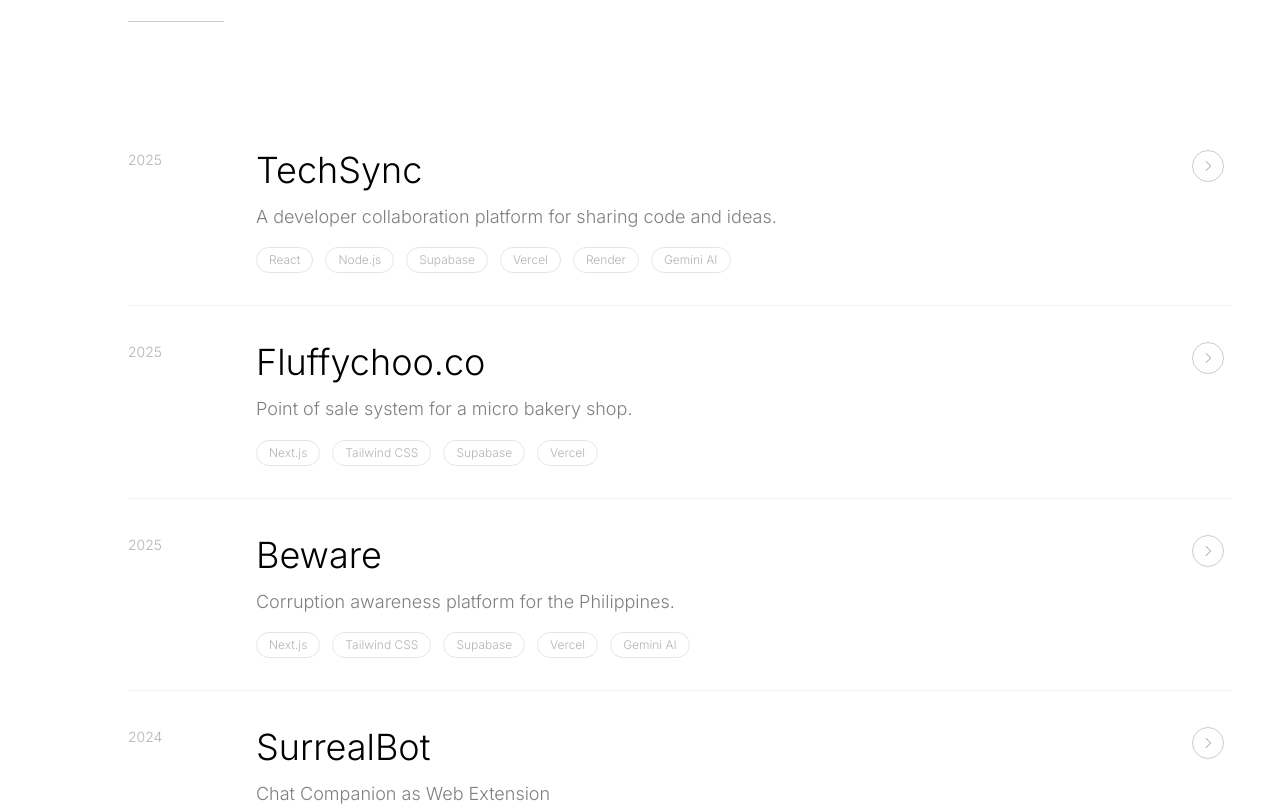
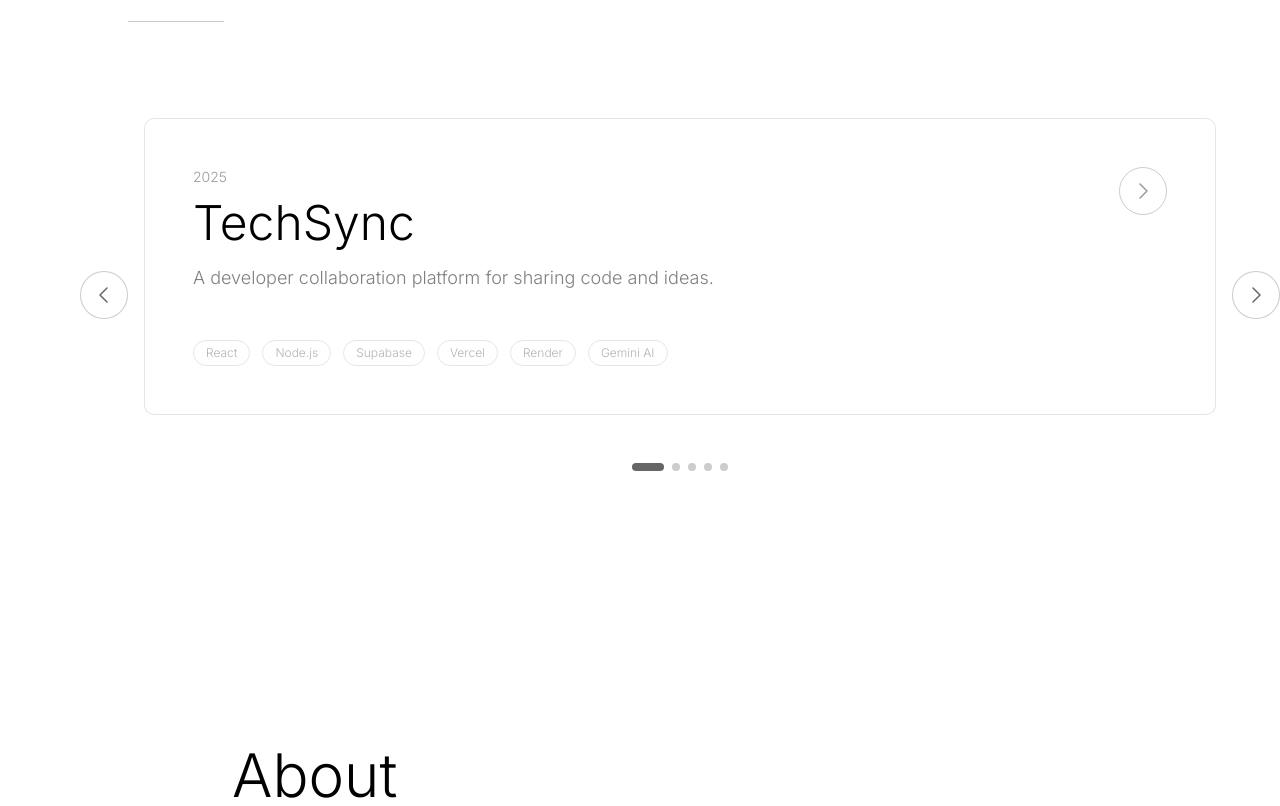
Before and after one commit to Souleilune/portfoliovirgil, a Next.js app: page / in a window 1280 px wide. Shown: the part 983-1789 px from the top of the page. Built offline with nearby package versions, Linux system fonts and the light colour scheme.

Commit message:
chore: new card container selected work

```diff
--- a/src/app/page.tsx
+++ b/src/app/page.tsx
@@ -57,6 +57,10 @@
   const [scrollY, setScrollY] = useState(0);
   const [theme, setTheme] = useState<'light' | 'dark'>('dark');
   const [mobileMenuOpen, setMobileMenuOpen] = useState(false);
+  const [currentSlide, setCurrentSlide] = useState(0);
+  const [touchStart, setTouchStart] = useState(0);
+  const [touchEnd, setTouchEnd] = useState(0);
+  const carouselRef = useRef<HTMLDivElement>(null);
   const sectionRefs = useRef<{ [key: string]: HTMLElement | null }>({});
 
   useEffect(() => {
@@ -90,6 +94,53 @@
       setMobileMenuOpen(false); // Close mobile menu after navigation
     }
   };
+
+  const nextSlide = () => {
+    setCurrentSlide((prev) => (prev + 1) % projects.length);
+  };
+
+  const prevSlide = () => {
+    setCurrentSlide((prev) => (prev - 1 + projects.length) % projects.length);
+  };
+
+  const goToSlide = (index: number) => {
+    setCurrentSlide(index);
+  };
+
+  const handleTouchStart = (e: React.TouchEvent) => {
+    setTouchStart(e.targetTouches[0].clientX);
+  };
+
+  const handleTouchMove = (e: React.TouchEvent) => {
+    setTouchEnd(e.targetTouches[0].clientX);
+  };
+
+  const handleTouchEnd = () => {
+    if (!touchStart || !touchEnd) return;
+    const distance = touchStart - touchEnd;
+    const isLeftSwipe = distance > 50;
+    const isRightSwipe = distance < -50;
+
+    if (isLeftSwipe) {
+      nextSlide();
+    }
+    if (isRightSwipe) {
+      prevSlide();
+    }
+  };
+
+  useEffect(() => {
+    const handleKeyDown = (e: KeyboardEvent) => {
+      if (e.key === 'ArrowLeft') {
+        setCurrentSlide((prev) => (prev - 1 + projects.length) % projects.length);
+      } else if (e.key === 'ArrowRight') {
+        setCurrentSlide((prev) => (prev + 1) % projects.length);
+      }
+    };
+
+    window.addEventListener('keydown', handleKeyDown);
+    return () => window.removeEventListener('keydown', handleKeyDown);
+  }, []);
 
   return (
     <div className={`${inter.className} bg-white dark:bg-[#0a0a0a] text-black dark:text-white min-h-screen transition-colors duration-300`}>
@@ -253,7 +304,20 @@
               <div className="w-16 sm:w-24 h-px bg-black/20 dark:bg-white/20"></div>
             </div>
 
-            <div className="space-y-1">
+            {/* Carousel Container */}
+            <div className="relative">
+              {/* Carousel Wrapper */}
+              <div
+                ref={carouselRef}
+                className="relative overflow-hidden"
+                onTouchStart={handleTouchStart}
+                onTouchMove={handleTouchMove}
+                onTouchEnd={handleTouchEnd}
+              >
+                <div
+                  className="flex transition-transform duration-500 ease-in-out"
+                  style={{ transform: `translateX(-${currentSlide * 100}%)` }}
+                >
                   {projects.map((project, index) => {
                     const handleClick = () => {
                       if (project.link && project.link !== '#') {
@@ -267,22 +331,42 @@
                     return (
                       <div
                         key={project.id}
+                        className="min-w-full flex-shrink-0 px-2 sm:px-4"
+                      >
+                        <div
                           onMouseEnter={() => setHoveredProject(project.id)}
                           onMouseLeave={() => setHoveredProject(null)}
                           onClick={handleClick}
-                  className="group relative border-b border-black/5 dark:border-white/5 hover:border-black/20 dark:hover:border-white/20 transition-all duration-500 py-6 sm:py-8 cursor-pointer"
+                          className="group relative border border-black/10 dark:border-white/10 hover:border-black/30 dark:hover:border-white/30 transition-all duration-500 p-6 sm:p-8 md:p-12 cursor-pointer bg-white/50 dark:bg-[#0a0a0a]/50 hover:bg-white/80 dark:hover:bg-[#0a0a0a]/80 rounded-lg"
                         >
-                  <div className="flex flex-col sm:flex-row items-start gap-4 sm:gap-8 md:gap-12">
-                    <div className="w-full sm:w-20 text-xs sm:text-sm text-black/30 dark:text-white/30 font-light">
+                          <div className="flex flex-col gap-4 sm:gap-6">
+                            <div className="flex items-start justify-between gap-4">
+                              <div className="flex-1">
+                                <div className="text-xs sm:text-sm text-black/40 dark:text-white/40 font-light mb-2 sm:mb-3">
                                   {project.year}
                                 </div>
-                    <div className="flex-1 w-full">
-                      <h3 className="text-xl sm:text-2xl md:text-3xl lg:text-4xl font-light mb-2 sm:mb-3 group-hover:text-black/80 dark:group-hover:text-white/80 transition-colors">
+                                <h3 className="text-2xl sm:text-3xl md:text-4xl lg:text-5xl font-light mb-3 sm:mb-4 group-hover:text-black/80 dark:group-hover:text-white/80 transition-colors">
                                   {project.title}
                                 </h3>
-                      <p className="text-sm sm:text-base md:text-lg text-black/50 dark:text-white/50 font-light mb-3 sm:mb-4 max-w-2xl leading-relaxed">
+                                <p className="text-sm sm:text-base md:text-lg text-black/50 dark:text-white/50 font-light mb-4 sm:mb-6 leading-relaxed max-w-2xl">
                                   {project.description}
                                 </p>
+                              </div>
+                              <div className="flex-shrink-0">
+                                <div className={`w-10 h-10 sm:w-12 sm:h-12 rounded-full border border-black/20 dark:border-white/20 flex items-center justify-center transition-all duration-500 ${
+                                  hoveredProject === project.id ? 'bg-black/5 dark:bg-white/10 scale-110' : ''
+                                }`}>
+                                  <svg
+                                    className="w-5 h-5 sm:w-6 sm:h-6 text-black/40 dark:text-white/40"
+                                    fill="none"
+                                    stroke="currentColor"
+                                    viewBox="0 0 24 24"
+                                  >
+                                    <path strokeLinecap="round" strokeLinejoin="round" strokeWidth={1.5} d="M9 5l7 7-7 7" />
+                                  </svg>
+                                </div>
+                              </div>
+                            </div>
                             <div className="flex flex-wrap gap-2 sm:gap-3">
                               {project.tech.map((tech) => (
                                 <span
@@ -294,31 +378,58 @@
                               ))}
                             </div>
                           </div>
-                    <div className="hidden sm:flex w-12 items-center justify-center">
-                      <div className={`w-8 h-8 rounded-full border border-black/20 dark:border-white/20 flex items-center justify-center transition-all duration-500 ${
-                        hoveredProject === project.id ? 'bg-black/5 dark:bg-white/10 scale-110' : ''
-                      }`}>
+                        </div>
+                      </div>
+                    );
+                  })}
+                </div>
+              </div>
+
+              {/* Navigation Arrows */}
+              <button
+                onClick={prevSlide}
+                className="absolute left-0 top-1/2 -translate-y-1/2 -translate-x-4 sm:-translate-x-8 md:-translate-x-12 w-10 h-10 sm:w-12 sm:h-12 rounded-full border border-black/20 dark:border-white/20 bg-white/90 dark:bg-[#0a0a0a]/90 backdrop-blur-sm flex items-center justify-center hover:bg-black/5 dark:hover:bg-white/5 transition-all duration-300 z-10"
+                aria-label="Previous slide"
+              >
                 <svg
-                          className="w-4 h-4 text-black/40 dark:text-white/40"
+                  className="w-5 h-5 sm:w-6 sm:h-6 text-black/60 dark:text-white/60"
+                  fill="none"
+                  stroke="currentColor"
+                  viewBox="0 0 24 24"
+                >
+                  <path strokeLinecap="round" strokeLinejoin="round" strokeWidth={1.5} d="M15 19l-7-7 7-7" />
+                </svg>
+              </button>
+              <button
+                onClick={nextSlide}
+                className="absolute right-0 top-1/2 -translate-y-1/2 translate-x-4 sm:translate-x-8 md:translate-x-12 w-10 h-10 sm:w-12 sm:h-12 rounded-full border border-black/20 dark:border-white/20 bg-white/90 dark:bg-[#0a0a0a]/90 backdrop-blur-sm flex items-center justify-center hover:bg-black/5 dark:hover:bg-white/5 transition-all duration-300 z-10"
+                aria-label="Next slide"
+              >
+                <svg
+                  className="w-5 h-5 sm:w-6 sm:h-6 text-black/60 dark:text-white/60"
                   fill="none"
                   stroke="currentColor"
                   viewBox="0 0 24 24"
                 >
                   <path strokeLinecap="round" strokeLinejoin="round" strokeWidth={1.5} d="M9 5l7 7-7 7" />
                 </svg>
+              </button>
+
+              {/* Slide Indicators */}
+              <div className="flex justify-center gap-2 mt-8 sm:mt-12">
+                {projects.map((_, index) => (
+                  <button
+                    key={index}
+                    onClick={() => goToSlide(index)}
+                    className={`w-2 h-2 rounded-full transition-all duration-300 ${
+                      currentSlide === index
+                        ? 'bg-black/60 dark:bg-white/60 w-8'
+                        : 'bg-black/20 dark:bg-white/20 hover:bg-black/40 dark:hover:bg-white/40'
+                    }`}
+                    aria-label={`Go to slide ${index + 1}`}
+                  />
+                ))}
               </div>
-                    </div>
-                  </div>
-
-                  {/* Hover indicator line */}
-                  <div
-                    className={`hidden sm:block absolute left-0 top-0 h-full w-px bg-black/20 dark:bg-white/20 transition-all duration-500 ${
-                      hoveredProject === project.id ? 'opacity-100' : 'opacity-0'
-                    }`}
-                  />
-                </div>
-                );
-              })}
             </div>
           </div>
         </section>
```
Lines whose indentation alone changed are shown as unchanged.
